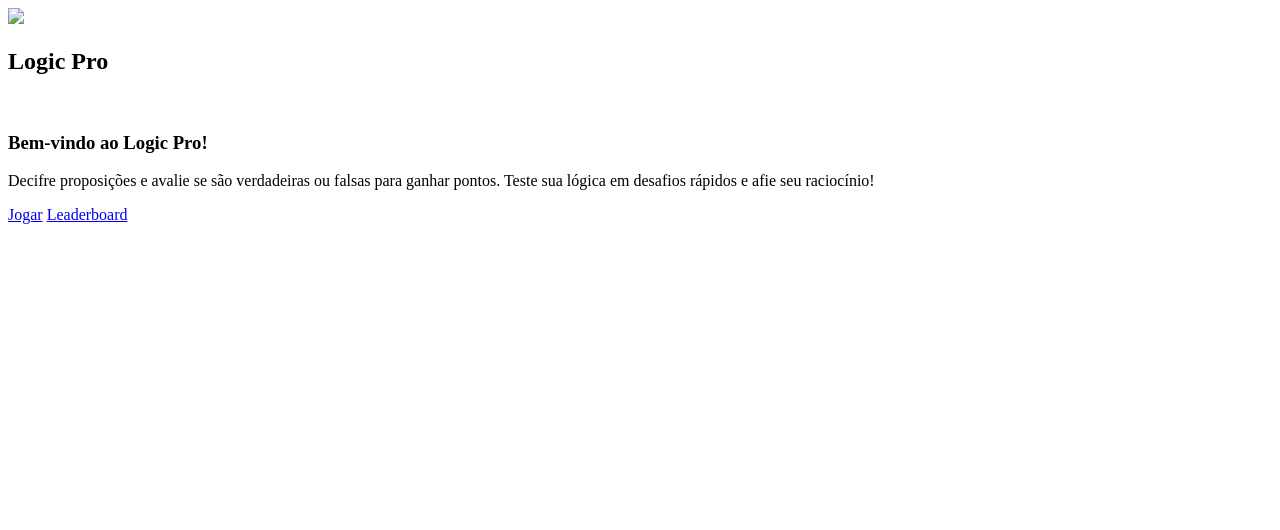
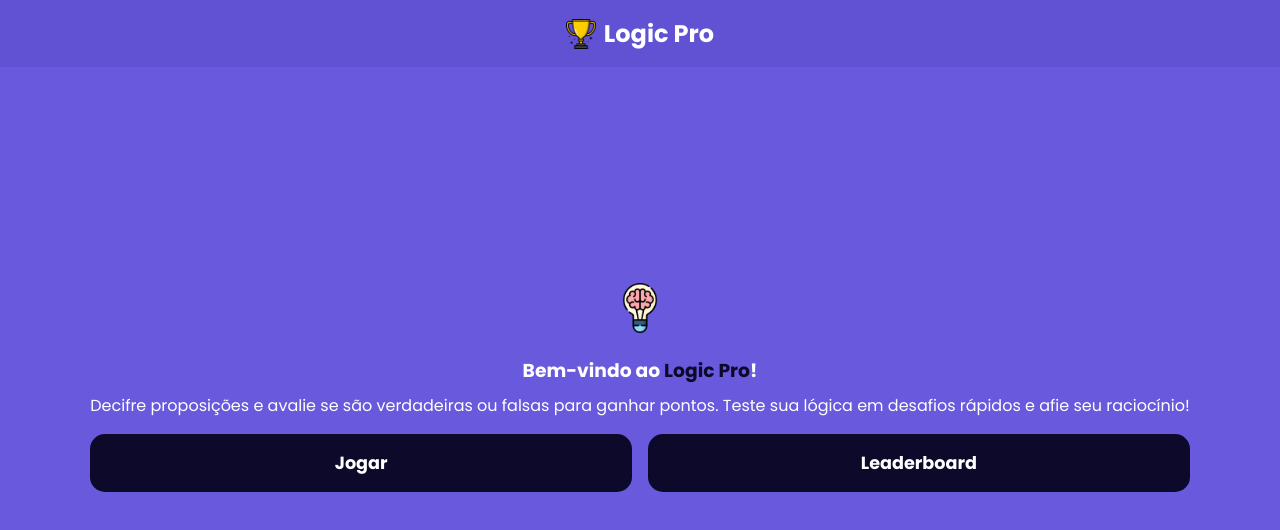
Before and after one commit to Lucascarv1804/logic_pro, a plain HTML site: page index.html in a window 1280 px wide. Drawn offline with nearby package versions, Linux system fonts and the light colour scheme; the site is published under a folder, as on GitHub Pages, so addresses that start at the root find nothing.

Commit message:
Update index.html

```diff
--- a/index.html
+++ b/index.html
@@ -6,9 +6,9 @@
     <meta name="viewport" content="width=device-width, initial-scale=1.0">
     <title>Verdades e Mentiras Lógicas</title>
     <!-- CSS -->
-    <link rel="stylesheet" href="/assets/css/style.css">
+    <link rel="stylesheet" href="./assets/css/style.css">
     <!-- JS -->
-    <script src="/assets/js/main.js" defer></script>
+    <script src="./assets/js/main.js" defer></script>
     <!-- BOOTSTRAP -->
     <link rel="stylesheet" href="https://cdn.jsdelivr.net/npm/bootstrap-icons@1.11.3/font/bootstrap-icons.min.css">
 </head>
@@ -16,13 +16,13 @@
 <body>
     <div class="container">
         <header>
-            <img src="/assets/img/trofeu.png">
+            <img src="./assets/img/trofeu.png">
             <h2>Logic Pro</h2>
         </header>
 
         <main>
             <div class="txt">
-                <img class="happy" src="/assets/img/brain.png" alt="">
+                <img class="happy" src="./assets/img/brain.png" alt="">
                 <h3>Bem-vindo ao <span class="bold">Logic Pro</span>!</h3>
                 <p>Decifre proposições e avalie se são verdadeiras ou falsas para ganhar pontos. Teste sua lógica em desafios rápidos e afie seu raciocínio!</p>
 
```
